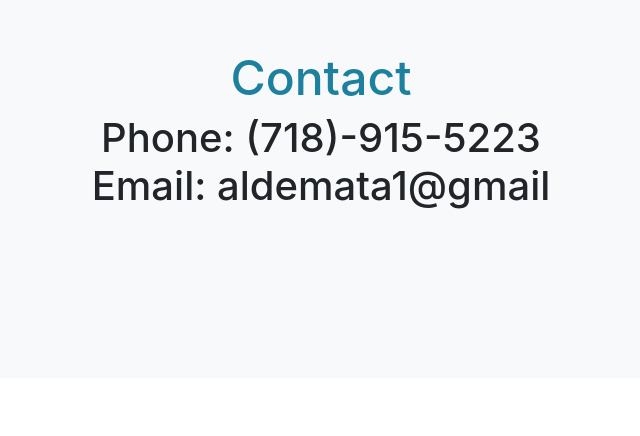
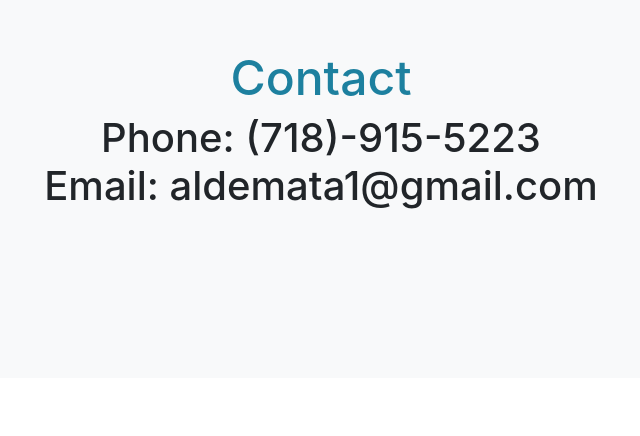
Before and after one commit to ademata/ademata.github.io, a website with bundled scripts: page index.html in a window 1280 px wide. Shown: the part 4592-5028 px from the top of the page, without its empty margins (319-959 px from the left). Built offline with nearby package versions, Linux system fonts and the light colour scheme.

Commit message:
fixes e-mail address

```diff
--- a/index.html
+++ b/index.html
@@ -236,7 +236,7 @@
     <div class="content-section-heading text-center">
       <h2 class="text-secondary mb-2" style="color: #1D809F !important">Contact</h2>
       <h1 class="mb-0">Phone: (718)-915-5223</h1>
-      <h1 class="mb-5">Email: aldemata1@gmail</h1>
+      <h1 class="mb-5">Email: aldemata1@gmail.com</h1>
     </div>
   </section>
 
```
